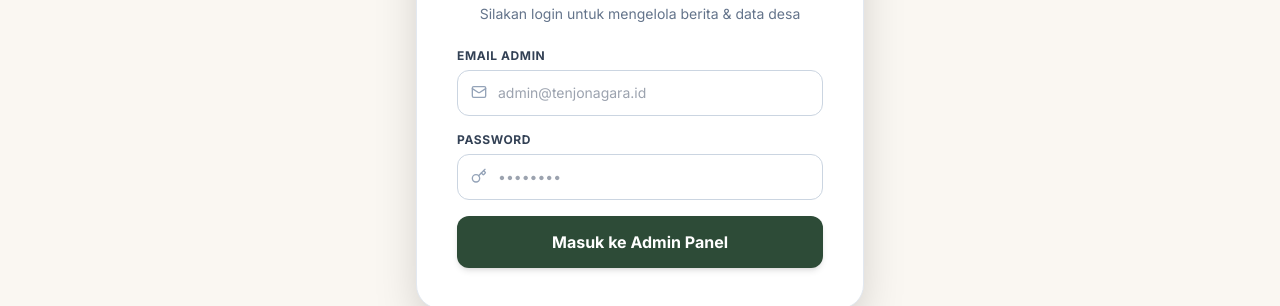
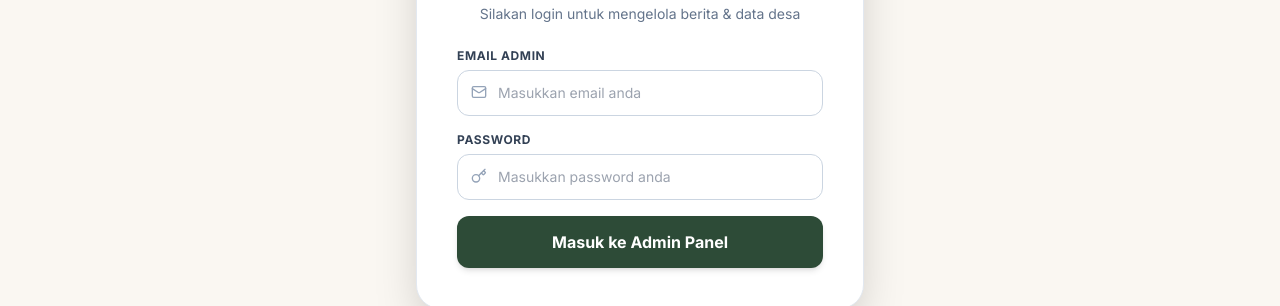
Before and after one commit to RafaelPransa/frontend-desa-tenjonagara, a React (Vite) app: page /login in a window 1280 px wide. Shown: the part 317-623 px from the top of the page. Built offline with nearby package versions, Linux system fonts and the light colour scheme; no server answers.

Commit message:
fix(ui): update login input placeholders

```diff
--- a/src/pages/Login.jsx
+++ b/src/pages/Login.jsx
@@ -75,7 +75,7 @@ export default function Login() {
               <input
                 type="email"
                 name="email"
-                placeholder="admin@tenjonagara.id"
+                placeholder="Masukkan email anda"
                 value={credentials.email}
                 onChange={handleChange}
                 className="w-full pl-10 pr-4 py-3 rounded-xl border border-slate-300 focus:ring-2 focus:ring-primary text-sm"
@@ -91,7 +91,7 @@ export default function Login() {
               <input
                 type="password"
                 name="password"
-                placeholder="••••••••"
+                placeholder="Masukkan password anda"
                 value={credentials.password}
                 onChange={handleChange}
                 className="w-full pl-10 pr-4 py-3 rounded-xl border border-slate-300 focus:ring-2 focus:ring-primary text-sm"
```
